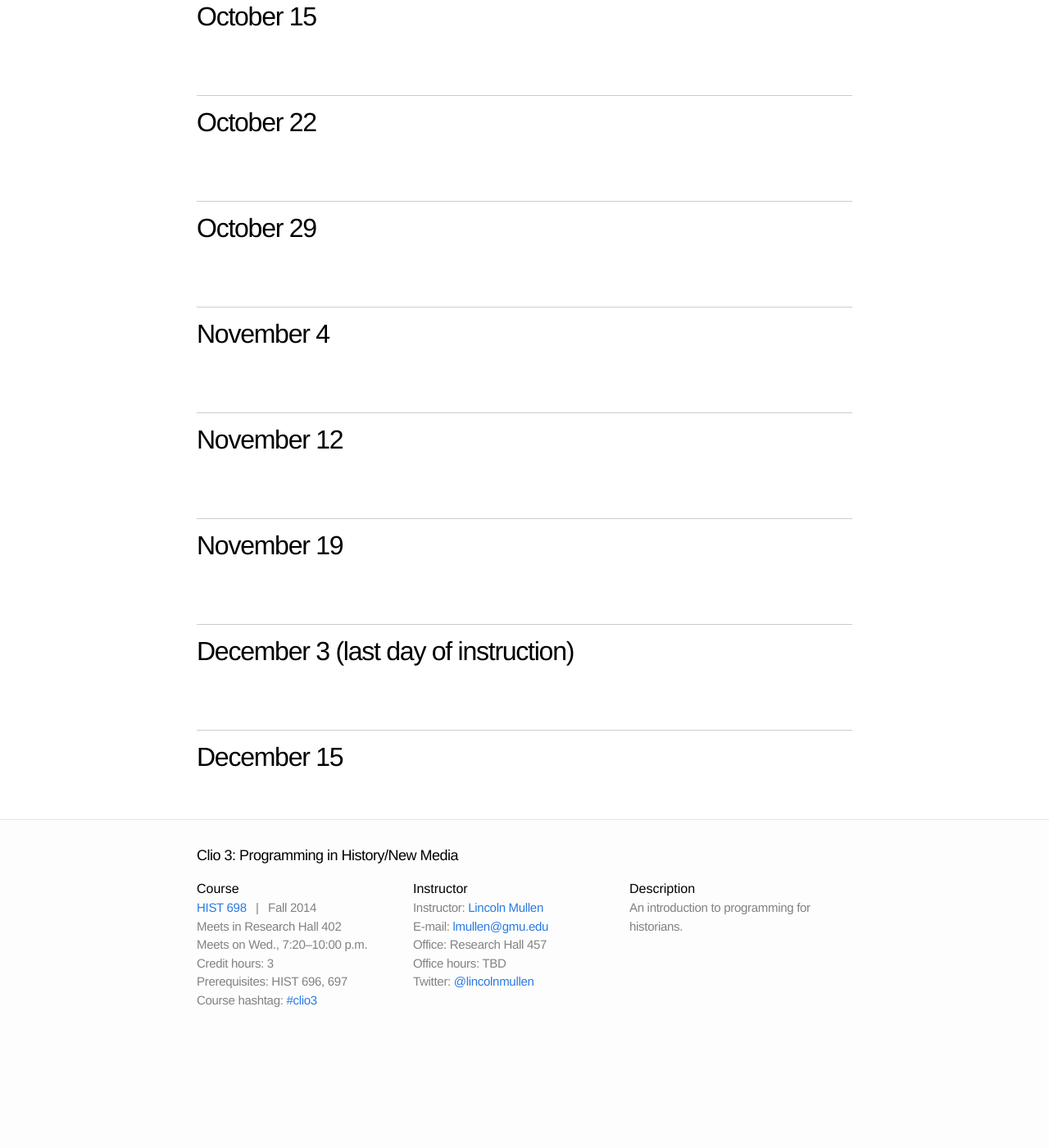
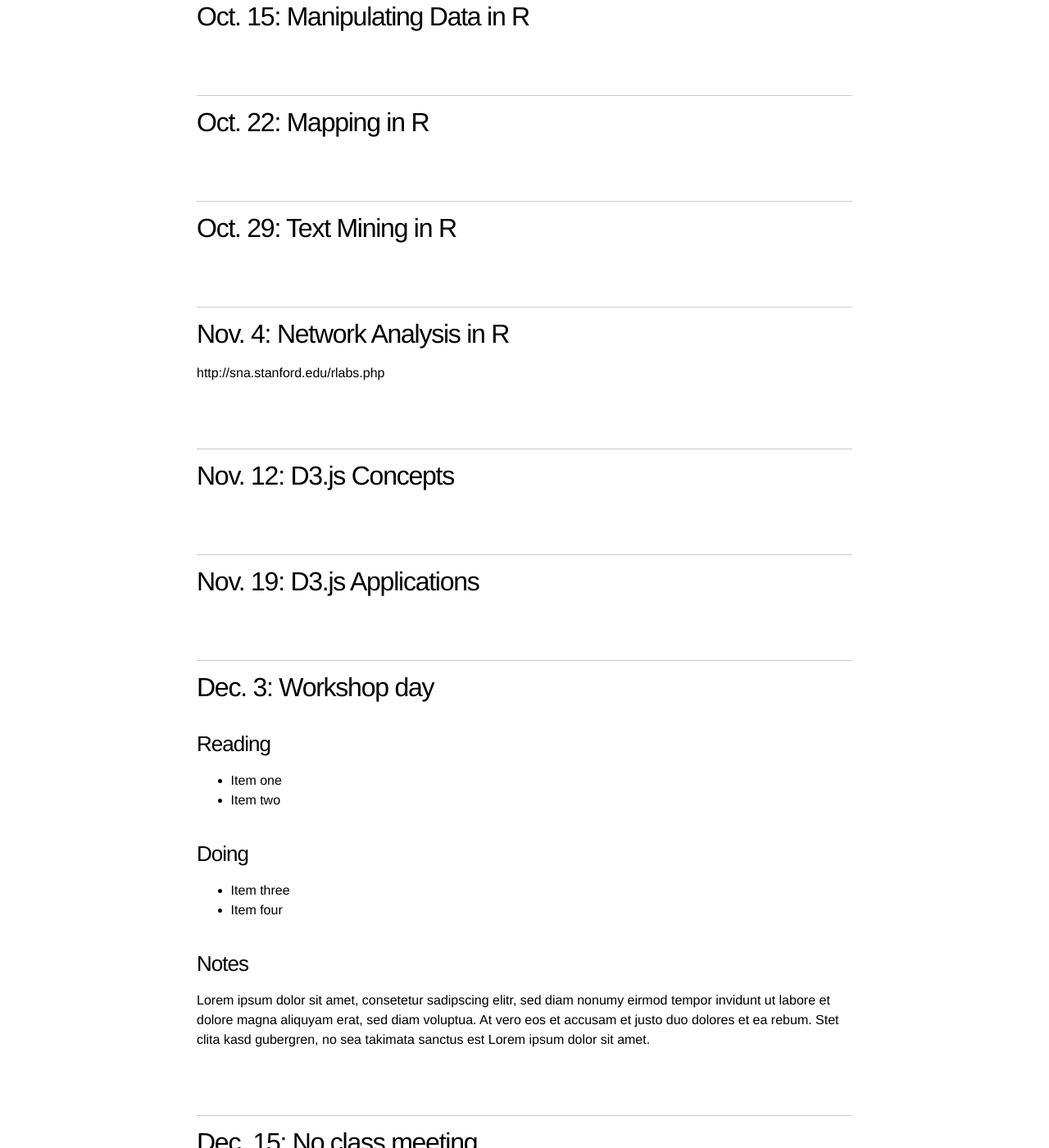
Before and after one commit to leeanncafferata/clio3-syllabus, a Jekyll site: the page built from source/schedule.md, in a window 1280 px wide and 1400 px high, scrolled down 1254 px. Shown: the whole window at 82% size. Built offline with Jekyll 4.4.1, drawn with Linux system fonts in a browser that asks for light colours; before the commit the page ends 2530 px from its top, so only the background shows below that; some of the changed text lies outside the part shown.

Commit message:
Topics for the weeks

```diff
--- a/source/schedule.md
+++ b/source/schedule.md
@@ -5,35 +5,56 @@ permalink: /schedule/
 order: 2
 ---
 
-## August 27
+## Aug. 27: Unix as a Way of Life
 
-## September 3
+## Sept. 3: Version Control / Introduction to JavaScript
 
-## September 10
+## Sept. 10: Flow Control and Functions in JavaScript
 
-## September 17
+## Sept. 17: Data Structures in JavaScript
 
-## September 24
+## Sept. 24: Functional Programming in JavaScript
 
-## October 1
+## Oct. 1: Object Oriented Programming in JavaScript
 
-## October 8
+## Oct. 8: Introduction to R / Grammar of Graphics in R
 
-## October 15
+## Oct. 15: Manipulating Data in R
 
-## October 22
+## Oct. 22: Mapping in R
 
-## October 29
+## Oct. 29: Text Mining in R
 
-## November 4
+## Nov. 4: Network Analysis in R
 
-## November 12
+http://sna.stanford.edu/rlabs.php
 
-## November 19
+## Nov. 12: D3.js Concepts
 
-## December 3 (last day of instruction)
+## Nov. 19: D3.js Applications
 
-## December 15
+## Dec. 3: Workshop day
+
+### Reading
+
+- Item one
+- Item two
+
+### Doing
+
+- Item three
+- Item four
+
+### Notes
+
+Lorem ipsum dolor sit amet, consetetur sadipscing elitr, sed diam nonumy eirmod
+tempor invidunt ut labore et dolore magna aliquyam erat, sed diam voluptua. At
+vero eos et accusam et justo duo dolores et ea rebum. Stet clita kasd gubergren,
+no sea takimata sanctus est Lorem ipsum dolor sit amet.
+
+## Dec. 15: No class meeting
+
+- Final projects due
 
 <!--
 Week 1
@@ -79,7 +100,7 @@ Week 4
 :   Mapping in R
 
 :   Read James Cheshire, "[Introduction to Spatial Data and ggplot2][],"
-    Spatial.ly, December 9, 2013.
+    Spatial.ly, Dec. 9, 2013.
 
 :   Read David Kahle and Hadley Wickham, "[ggmap: Spatial Visualization
     with ggplot2][]," *The R Journal* 5, no. 1 (June 2013): 144--61.
@@ -95,14 +116,14 @@ Week 5
     Software* (forthcoming).
 
 :   Read Hadley Wickham, "[Reshaping Data in R][]," *Statistical
-    Computing and Graphics* 16, no. 2 (December 2005): 5--8.
+    Computing and Graphics* 16, no. 2 (Dec. 2005): 5--8.
 
 :   Read Hadley Wickham, "[The Split-Combine-Apply Strategy for Data
-    Analysis][]," *Journal of Statistical Software* 40, no. 1 (April
+    Analysis][]," *Journal of Statistical Software* 40, no. 1 (Apr.
     2011): 1--29.
 
 :   Watch Hadley Wickham, "[Tidy Data and Tidy Tools][]," NYC Open
-    Statistical Computing Meetup, December 2011.
+    Statistical Computing Meetup, Dec. 2011.
 
 :   Read Seth van Hooland, Ruben Verborgh, and Max De Wilde, "[Cleaning
     Data with OpenRefine][]," *The Programming Historian 2*.
@@ -148,7 +169,7 @@ Week 10
 
 :   Read David A. Black, *The Well-Grounded Rubyist*, ch. 11.
 
-:   Read Jason Heppler, "[Better Web Scraping with Nokogiri][]," October
+:   Read Jason Heppler, "[Better Web Scraping with Nokogiri][]," Oct.
     12, 2012. You may find Jeri Wieringa, "[Intro to Beautiful Soup][],"
     *The Programming Historian 2*, helpful on the same research
     technique using the equivalent library for Python.
```
